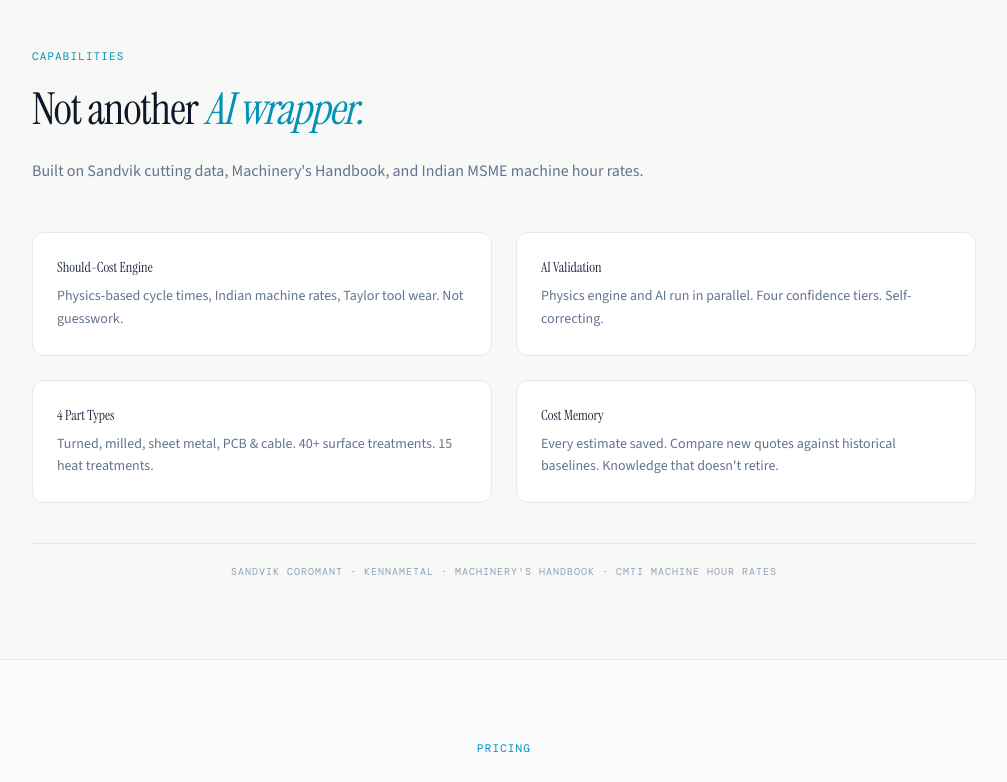
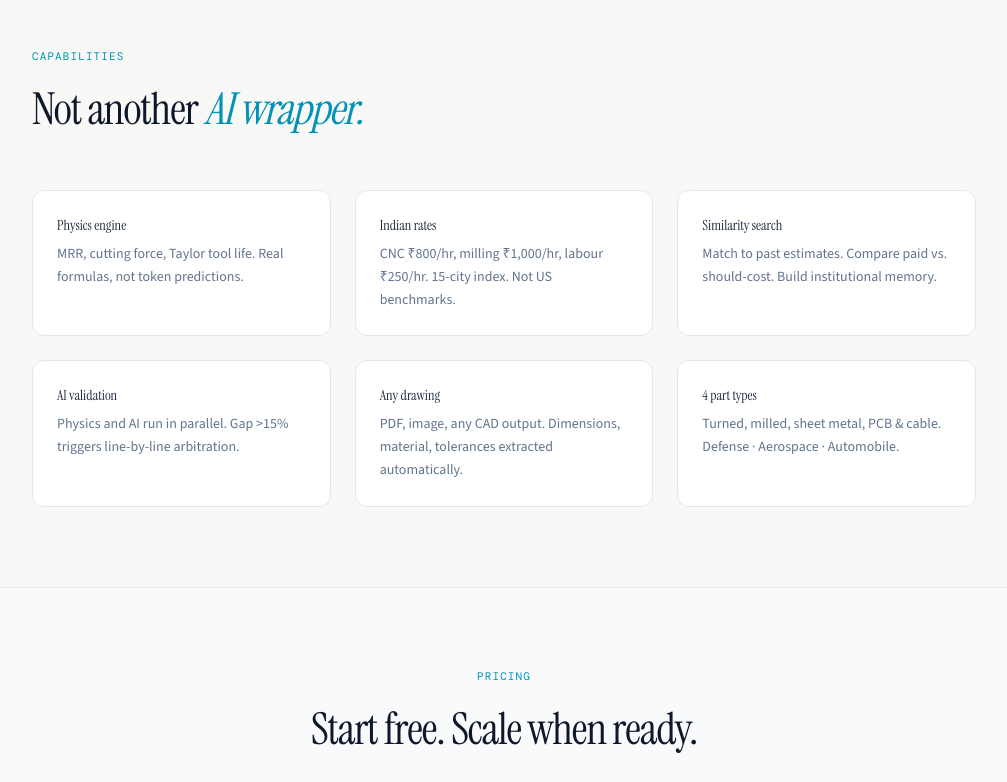
Before and after one commit to chandananvithahr/newton-metre, a Next.js app in the folder frontend/: page / in a window 1280 px wide. Shown: the part 2000-2782 px from the top of the page, without its empty margins (136-1143 px from the left). Built offline with nearby package versions, Linux system fonts and the light colour scheme.

Commit message:
feat: update features section + hero logo
- 6 feature cards (Physics engine, Indian rates, Similarity search, AI validation, Any drawing, 4 part types)
- Removed GPT-4o, Gemini, Sandvik mentions from visible copy
- Costrich logo 80px in hero above headline
- 3-column grid on desktop for features

```diff
--- a/frontend/src/app/page.tsx
+++ b/frontend/src/app/page.tsx
@@ -38,6 +38,10 @@ export default function LandingPage() {
           <div className="absolute inset-0 opacity-[0.03]" style={{ backgroundImage: "radial-gradient(circle, #94A3B8 1px, transparent 1px)", backgroundSize: "32px 32px" }} />
 
           <div className="max-w-5xl w-full text-center space-y-6 relative z-10">
+            <div className="flex justify-center mb-2">
+              <Image src="/costrich-logo.png" alt="Costrich" width={80} height={80} className="rounded-2xl shadow-md" />
+            </div>
+
             <div className="inline-flex items-center gap-2 px-4 py-1.5 rounded-full bg-cyan-50 border border-cyan-200 font-mono text-[11px] text-cyan-700 uppercase tracking-widest">
               <span className="w-1.5 h-1.5 rounded-full bg-cyan-500 animate-pulse" />
               Live product · Not a waitlist
@@ -83,7 +87,7 @@ export default function LandingPage() {
                 {
                   n: "01",
                   title: "Upload any drawing",
-                  desc: "PDF, image, any CAD output. AI extracts dimensions, material, tolerances, and processes automatically.",
+                  desc: "PDF, image, any CAD output. Dimensions, material, tolerances, and processes extracted automatically.",
                 },
                 {
                   n: "02",
@@ -110,31 +114,24 @@ export default function LandingPage() {
         <section id="features" className="py-20">
           <div className="max-w-5xl mx-auto px-6 lg:px-10">
             <p className="font-mono text-[11px] text-cyan-600 uppercase tracking-widest mb-3">Capabilities</p>
-            <h2 className="font-heading text-[clamp(28px,4vw,44px)] text-slate-900 tracking-tight mb-4">
+            <h2 className="font-heading text-[clamp(28px,4vw,44px)] text-slate-900 tracking-tight mb-12">
               Not another <span className="text-cyan-600 italic">AI wrapper.</span>
             </h2>
-            <p className="font-sans text-base text-slate-500 mb-12 max-w-2xl leading-relaxed">
-              Built on Sandvik cutting data, Machinery&apos;s Handbook, and Indian MSME machine hour rates.
-            </p>
 
-            <div className="grid sm:grid-cols-2 gap-6">
+            <div className="grid sm:grid-cols-2 lg:grid-cols-3 gap-6">
               {[
-                { title: "Should-Cost Engine", desc: "Physics-based cycle times, Indian machine rates, Taylor tool wear. Not guesswork." },
-                { title: "AI Validation", desc: "Physics engine and AI run in parallel. Four confidence tiers. Self-correcting." },
-                { title: "4 Part Types", desc: "Turned, milled, sheet metal, PCB & cable. 40+ surface treatments. 15 heat treatments." },
-                { title: "Cost Memory", desc: "Every estimate saved. Compare new quotes against historical baselines. Knowledge that doesn't retire." },
+                { title: "Physics engine", desc: "MRR, cutting force, Taylor tool life. Real formulas, not token predictions." },
+                { title: "Indian rates", desc: "CNC ₹800/hr, milling ₹1,000/hr, labour ₹250/hr. 15-city index. Not US benchmarks." },
+                { title: "Similarity search", desc: "Match to past estimates. Compare paid vs. should-cost. Build institutional memory." },
+                { title: "AI validation", desc: "Physics and AI run in parallel. Gap >15% triggers line-by-line arbitration." },
+                { title: "Any drawing", desc: "PDF, image, any CAD output. Dimensions, material, tolerances extracted automatically." },
+                { title: "4 part types", desc: "Turned, milled, sheet metal, PCB & cable. Defense · Aerospace · Automobile." },
               ].map((f) => (
                 <div key={f.title} className="bg-white border border-slate-200 rounded-xl p-6 hover:border-cyan-300 transition-colors">
                   <h3 className="font-sans text-sm font-semibold text-slate-800 mb-2">{f.title}</h3>
                   <p className="font-sans text-sm text-slate-500 leading-relaxed">{f.desc}</p>
                 </div>
               ))}
-            </div>
-
-            <div className="mt-10 pt-5 border-t border-slate-200">
-              <p className="text-center font-mono text-[10px] text-slate-400 uppercase tracking-widest">
-                Sandvik Coromant · Kennametal · Machinery&apos;s Handbook · CMTI Machine Hour Rates
-              </p>
             </div>
           </div>
         </section>
```
